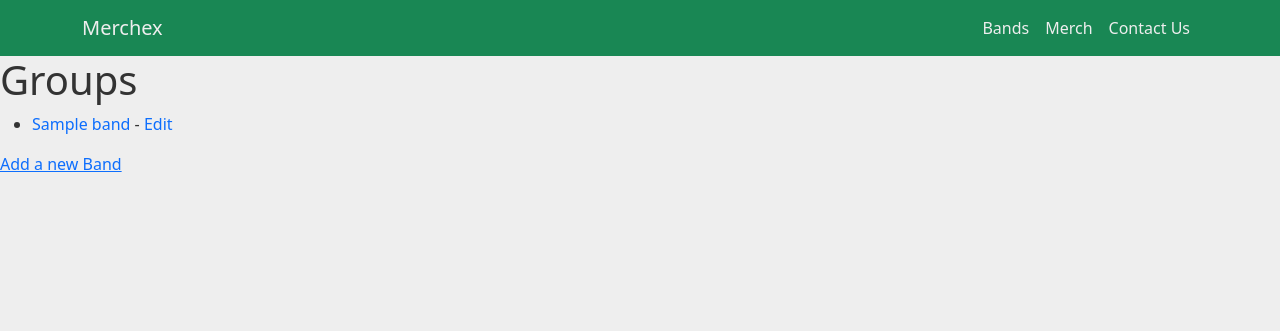
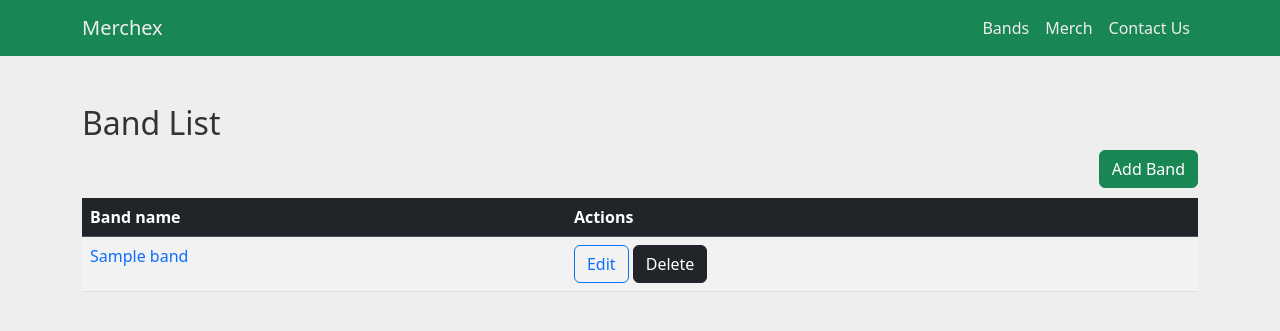
Before and after one commit to rjgabriel1/django_oc, a Django app: page /bands/ in a window 1280 px wide. Shown: the top 331 px of the page. Run offline with Django 4.2, Linux system fonts and the light colour scheme; tables that the repository leaves empty hold one stand-in row (values such as "Sample post").

Commit message:
update band list view and template with table layout and action buttons

```diff
--- a/listings/static/css/style.css
+++ b/listings/static/css/style.css
@@ -3,10 +3,6 @@ body {
   background: #eee;
 }
 
-li > a {
-  text-decoration: none;
-}
-
 .colnav{
   color: #eee
 }
--- a/listings/templates/bands/band_list.html
+++ b/listings/templates/bands/band_list.html
@@ -1,13 +1,28 @@
 {% extends 'bands/base.html' %} {% block content %}
-<h1>Groups</h1>
-<ul>
-  {% for band in bands %}
-  <li>
-    <a href="{% url 'band-detail' band.id %}">{{ band.name }}</a>
-    - <a href="{% url 'band-update' band.id %}" class="edit-link">Edit</a>
-  </li>
-  {%endfor%}
-</ul>
 
-<a href="{% url 'band-add' %}">Add a new Band</a>
+<div class="container pt-5">
+  <h2>Band List</h2>
+  <a href="{% url 'band-add' %}" class="btn btn-success float-end">Add Band</a>
+  <br />
+  <br />
+  <table class="table table-striped">
+    <thead>
+      <tr class="table-dark">
+        <th scope="col">Band name</th>
+        <th scope="col">Actions</th>
+      </tr>
+    </thead>
+    <tbody>
+      {% for band in bands %}
+      <tr>
+        <td><a href="{% url 'band-detail' band.id %}" class="text-decoration-none">{{ band.name }}</a></td>
+        <td>
+          <a href="{% url 'band-update' band.id %}" class="btn btn-outline-primary ">Edit</a>
+          <a href="{% url 'band-delete' band.id %}" class="btn btn-dark ">Delete</a>
+        </td>
+      </tr>
+      {%endfor%}
+    </tbody>
+  </table>
+</div>
 {%endblock%}
--- a/listings/views.py
+++ b/listings/views.py
@@ -48,6 +48,16 @@ def band_update(reuqest, band_id):
     return render(reuqest, 'bands/band_update.html', {'form': form})
 
 
+def band_delete(request, band_id):
+    band = Band.objects.get(id= band_id)
+    if request.method == "POST":
+        band.delete()
+        return redirect('band-list')
+
+    return render(request,'bands/band_delete.html',{"band":band})
+
+
+
 def merch_list(request):
     merchs = Merch.objects.all()
     return render(request, 'bands/merch_list.html', {'merchs': merchs})
--- a/merchex/urls.py
+++ b/merchex/urls.py
@@ -25,6 +25,7 @@ urlpatterns = [
     path('bands/<int:band_id>/', views.band_detail, name='band-detail'),
     path('bands/add/', views.band_add, name='band-add'),
     path('bands/<int:band_id>/update/', views.band_update, name='band-update'),
+    path('bands/<int:band_id>/delete/', views.band_delete, name='band-delete'),
 
 
     path('merchs/', views.merch_list, name='merch-list'),
```
Also changed, not shown: listings/templates/bands/band_delete.html (added, +12 -0 lines), listings/templates/bands/email_sent.html (renamed from listings/templates/email_sent.html).
